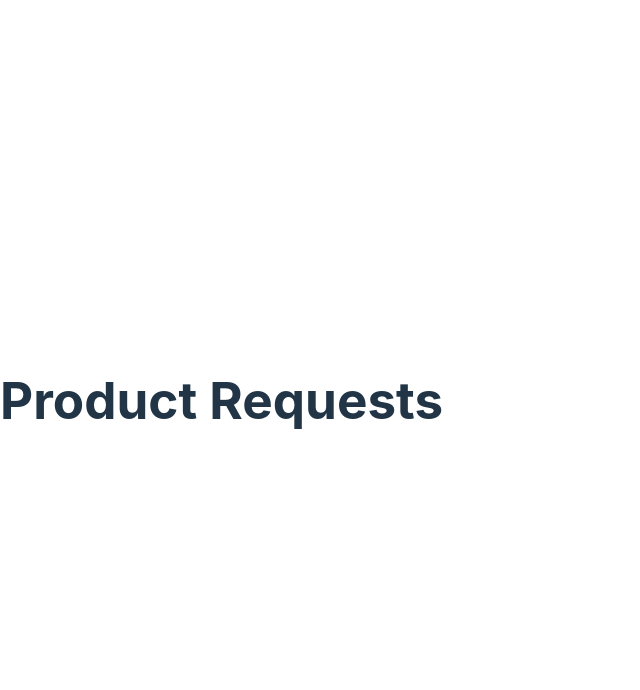
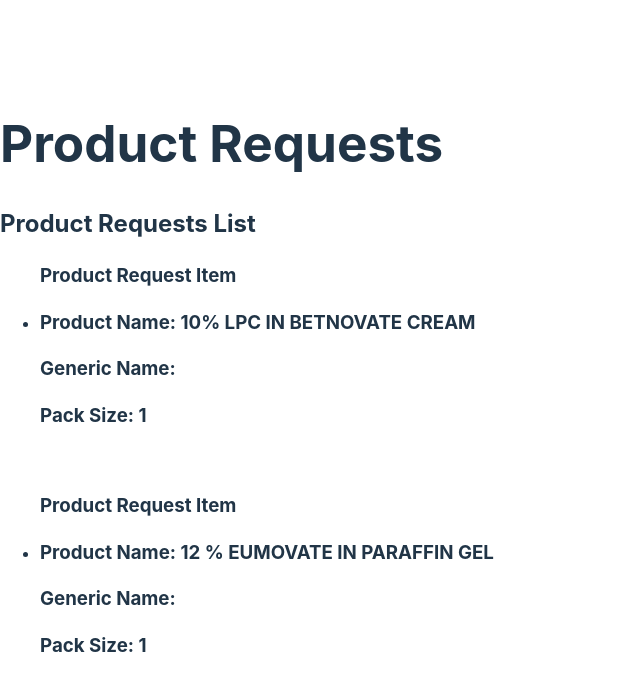
Before and after one commit to ayo-codes/Medishorts, a React (Vite) app in the folder frontend/: page /product-request in a window 1280 px wide. Shown: the top 690 px of the page, without its empty margins (0-640 px from the left). Built offline with nearby package versions, Linux system fonts and the light colour scheme.

Commit message:
MEDI-69 Displaying list of product requests on the product request page

```diff
--- /dev/null
+++ b/frontend/src/productRequests/components/ProductRequestsList.jsx
@@ -0,0 +1,44 @@
+import PropTypes from "prop-types";
+import ProductRequestItem from "./productRequestItem";
+
+const ProductRequestsList = (props) => {
+  if (props.items.length === 0) {
+    return (
+      <>
+        <div>
+          <h1>Product Requests List</h1>
+        </div>
+        <div>
+          <h2>No product requests found.</h2>
+        </div>
+      </>
+    );
+  }
+
+  console.log(props.items);
+  return (
+    <>
+      <div>
+        <h2>Product Requests List</h2>
+      </div>
+      <div>
+        <ul  >
+          {props.items.map((productRequest) => (
+            <ProductRequestItem key={productRequest.productRequestId}
+            id= {productRequest.productRequestId}
+            productName={productRequest.productName}
+            genericName={productRequest.genericName}
+            packSize={productRequest.packSize}
+            />
+          ))}
+        </ul>
+      </div>
+    </>
+  );
+};
+
+ProductRequestsList.propTypes = {
+  items: PropTypes.array.isRequired,
+};
+
+export default ProductRequestsList;
--- /dev/null
+++ b/frontend/src/productRequests/components/productRequestItem.jsx
@@ -0,0 +1,29 @@
+import PropTypes from "prop-types";
+
+const ProductRequestItem = props => {
+
+  console.log(props);
+  return (
+    <>
+      <div>
+        <h3>Product Request Item</h3>
+      </div>
+      <li>
+        <div>
+          <h3>Product Name: {props.productName}</h3>
+          <h3>Generic Name: {props.genericName}</h3>
+          <h3>Pack Size: {props.packSize}</h3>
+          <br></br>
+        </div>
+      </li>
+    </>
+  );
+};
+
+ProductRequestItem.propTypes = {
+  productName: PropTypes.string.isRequired,
+  genericName: PropTypes.string.isRequired,
+  packSize: PropTypes.number.isRequired,
+};
+
+export default ProductRequestItem;
--- a/frontend/src/productRequests/pages/productRequests.jsx
+++ b/frontend/src/productRequests/pages/productRequests.jsx
@@ -1,8 +1,43 @@
+import ProductRequestsList from "../components/ProductRequestsList";
 
 const ProductRequests = () => {
+
+  const DUMMY_PRODUCT_REQUESTS = [
+    {
+      "productName": "10% LPC IN BETNOVATE CREAM",
+      "genericName": "",
+      "packSize": 1,
+      "gmsNo": "",
+      "costPrice": 0,
+      "vatRate": 23,
+      "manufacturer": "",
+      "legalCategory": "",
+      "barcode": 222,
+      "ipuCode": "",
+      "user": "5f5f3b3b1f6b3b001f6b3b00",
+      "productRequestId": "5f5f3b3b1f6b3b001f6b3b44"
+
+     },
+     {
+      "productName": "12 % EUMOVATE IN PARAFFIN GEL",
+      "genericName": "",
+      "packSize": 1,
+      "gmsNo": "",
+      "costPrice": 0,
+      "vatRate": 23,
+      "manufacturer": "",
+      "legalCategory": "",
+      "barcode": 333,
+      "ipuCode": "",
+      "user": "5f5f3b3b1f6b3b001f6b3b00",
+      "productRequestId": "5f5f3b3b1f6b3b001f6b3b45"
+     },
+  ]
+
   return (
     <div>
       <h1>Product Requests</h1>
+      <ProductRequestsList items={DUMMY_PRODUCT_REQUESTS} />
     </div>
   );
 }
```
